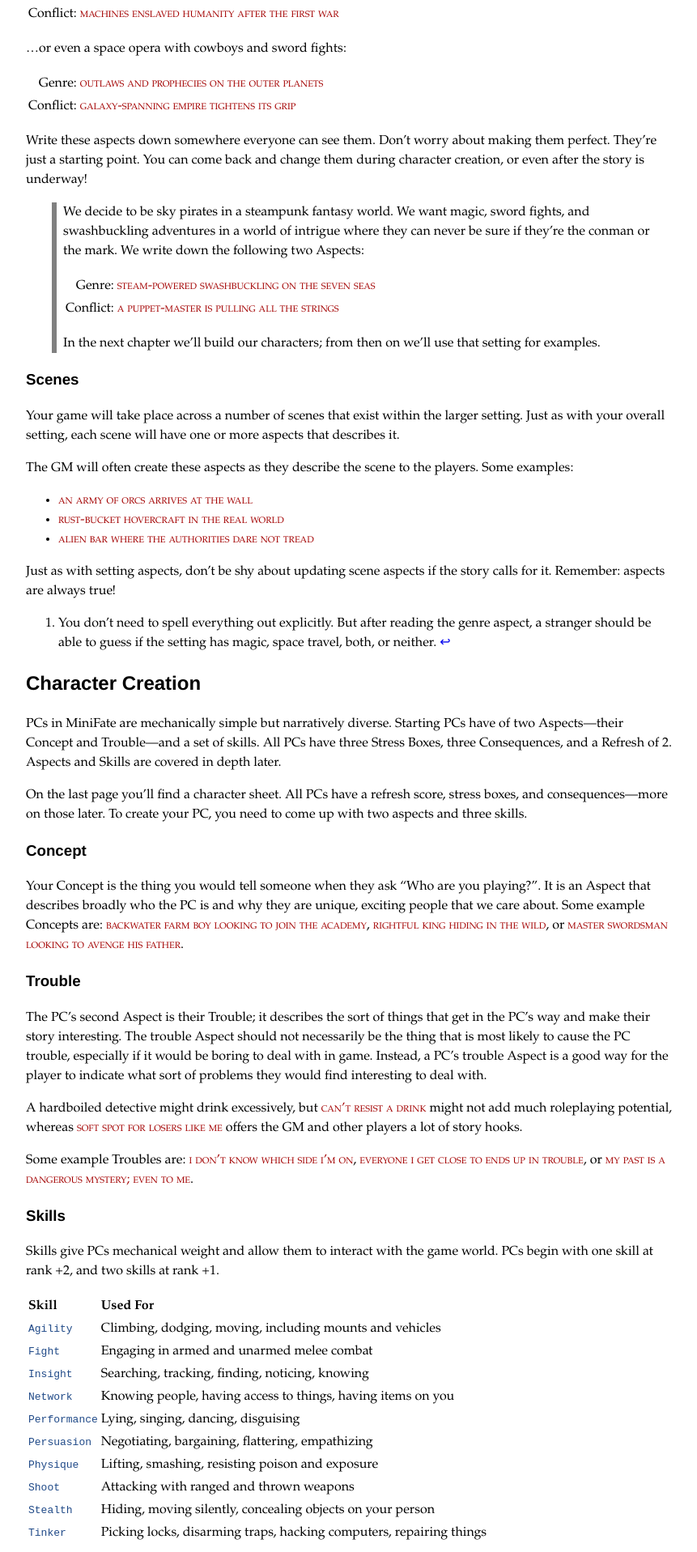
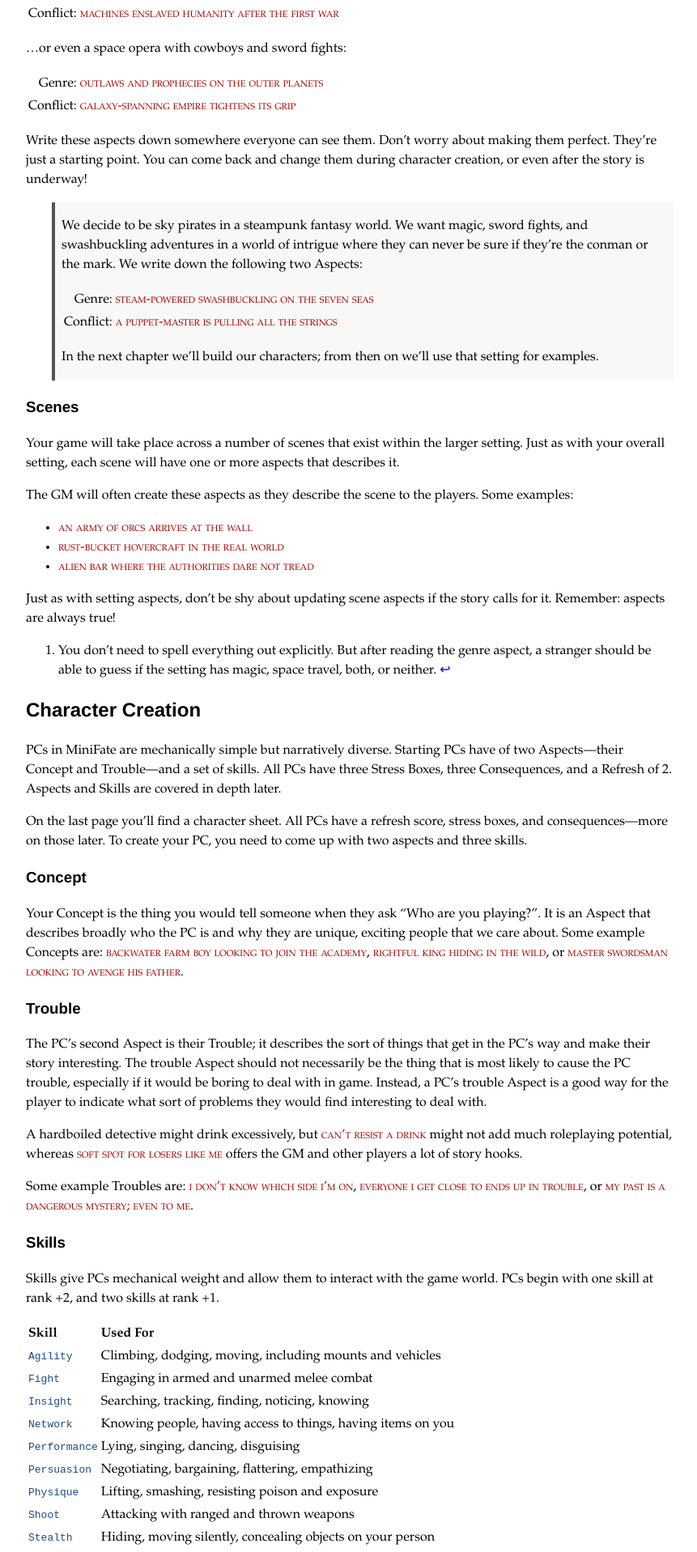
Before and after one commit to MiniFate/MiniFate, a Jekyll site: the page built from index.md, in a window 1280 px wide. Shown: the part 1801-3718 px from the top of the page at 81% size, without its empty margins (208-1069 px from the left). Built offline with Jekyll 4.4.1, drawn with Linux system fonts in a browser that asks for light colours.

Commit message:
Add shading to "quotes"

```diff
--- a/assets/_sass/main.scss
+++ b/assets/_sass/main.scss
@@ -3,10 +3,12 @@
 $root-line-height: 1.5;
 
 // Some colors
-$tango-red:       hsl(  0, 100%, 40%);
-$tango-dark-red:  hsl(  0, 100%, 32%);
-$tango-blue:      hsl(214,  52%, 42%);
-$tango-dark-blue: hsl(216,  62%, 33%);
+$tango-red:        hsl(  0, 100%, 40%);
+$tango-dark-red:   hsl(  0, 100%, 32%);
+$tango-blue:       hsl(214,  52%, 42%);
+$tango-dark-blue:  hsl(216,  62%, 33%);
+$tango-light-grey: hsl( 60,   6%, 97%);
+$tango-dark-grey:  hsl( 90,   2%, 33%);
 
 html {
     font-family: $serif-font-family;
@@ -76,7 +78,8 @@
 
 // Example gameplay uses blockquotes
 blockquote {
-  border-left: 0.4em solid grey;
+  border-left: 0.3em solid $tango-dark-grey;
   margin: 0.5em 0 0.5em 2em;
-  padding: 0 0.5em;
+  padding: 0.05em 0.5em;
+  background-color: $tango-light-grey;
 }
```
